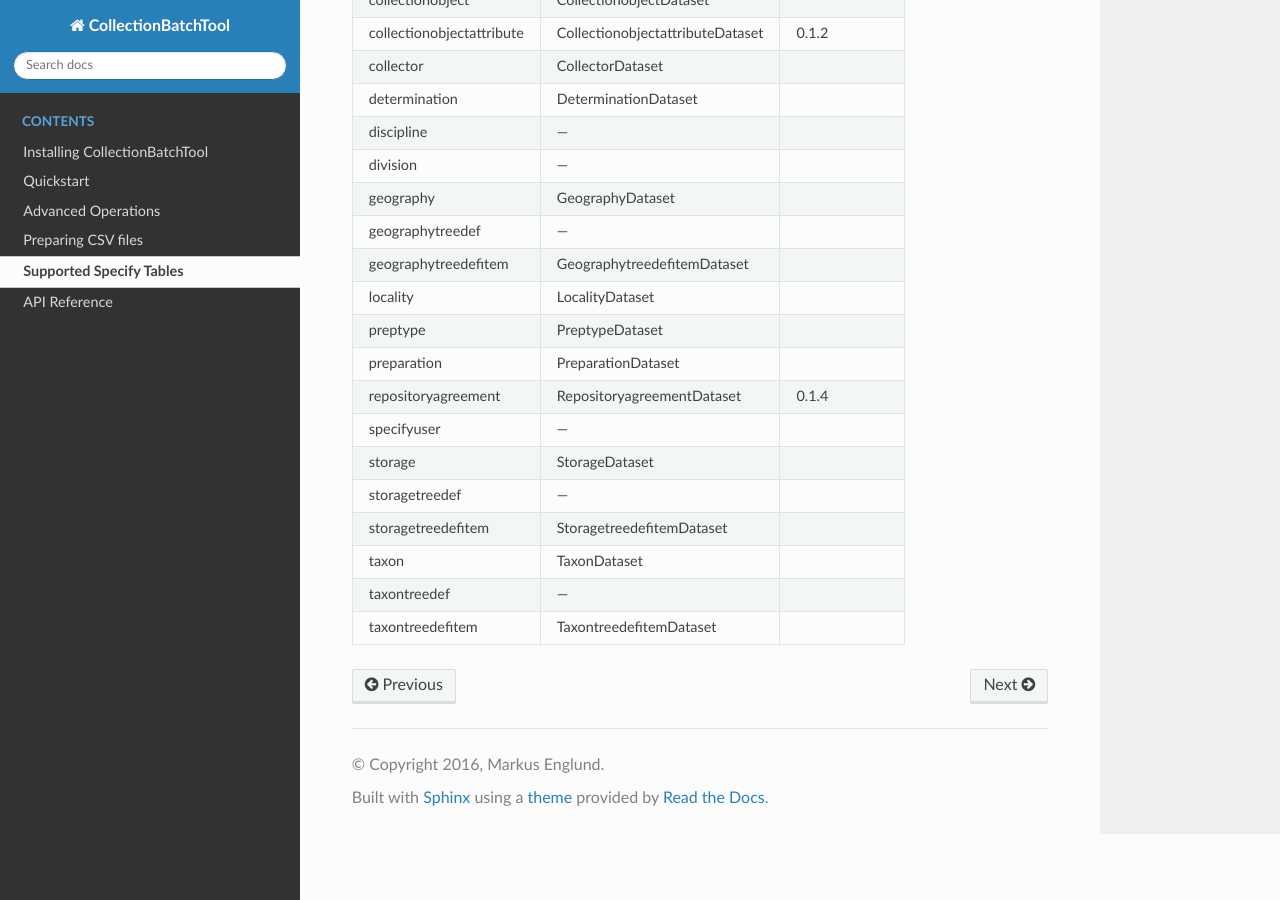
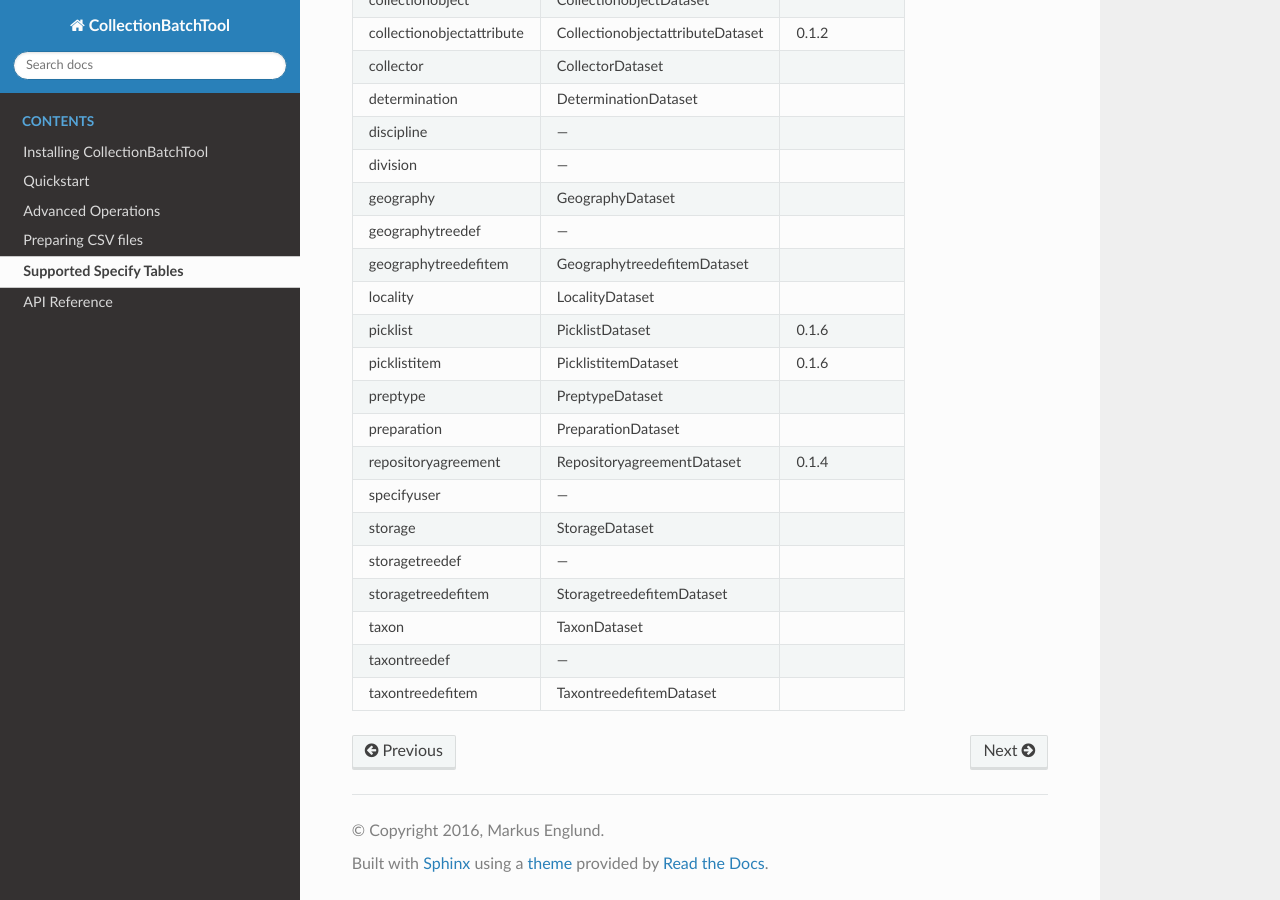
Before and after one commit to Python3pkg/CollectionBatchTool, a Sphinx documentation site: the page built from docs/source/collectionbatchtool/supported-tables.rst, in a window 1280 px wide and 900 px high, scrolled down 503 px. Built offline with Sphinx 7.4.7 and the Read the Docs theme 2.0.0, drawn with Linux system fonts in a browser that asks for light colours; the version number could not be read and is left out.

Commit message:
Add tables picklist and picklistitem

```diff
--- a/docs/source/collectionbatchtool/supported-tables.rst
+++ b/docs/source/collectionbatchtool/supported-tables.rst
@@ -30,9 +30,11 @@ geography                 GeographyDataset
 geographytreedef          ---
 geographytreedefitem      GeographytreedefitemDataset
 locality                  LocalityDataset
+picklist                  PicklistDataset                  0.1.6
+picklistitem              PicklistitemDataset              0.1.6
 preptype                  PreptypeDataset
 preparation               PreparationDataset
-repositoryagreement       RepositoryagreementDataset        0.1.4
+repositoryagreement       RepositoryagreementDataset       0.1.4
 specifyuser               ---
 storage                   StorageDataset
 storagetreedef            ---
```
